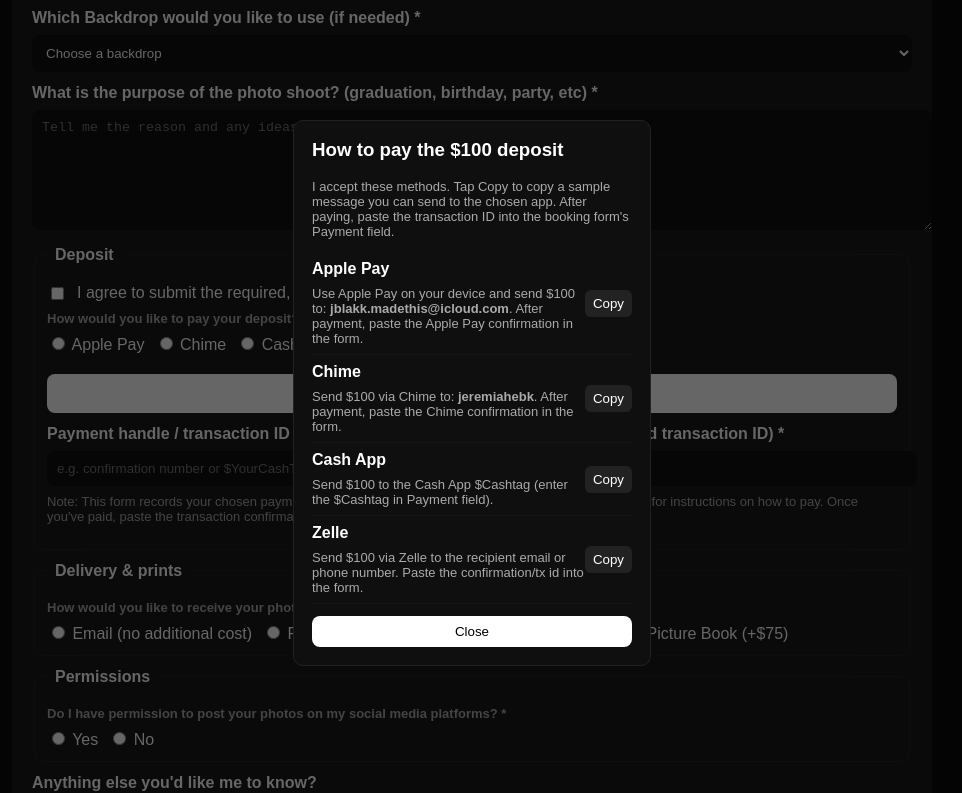
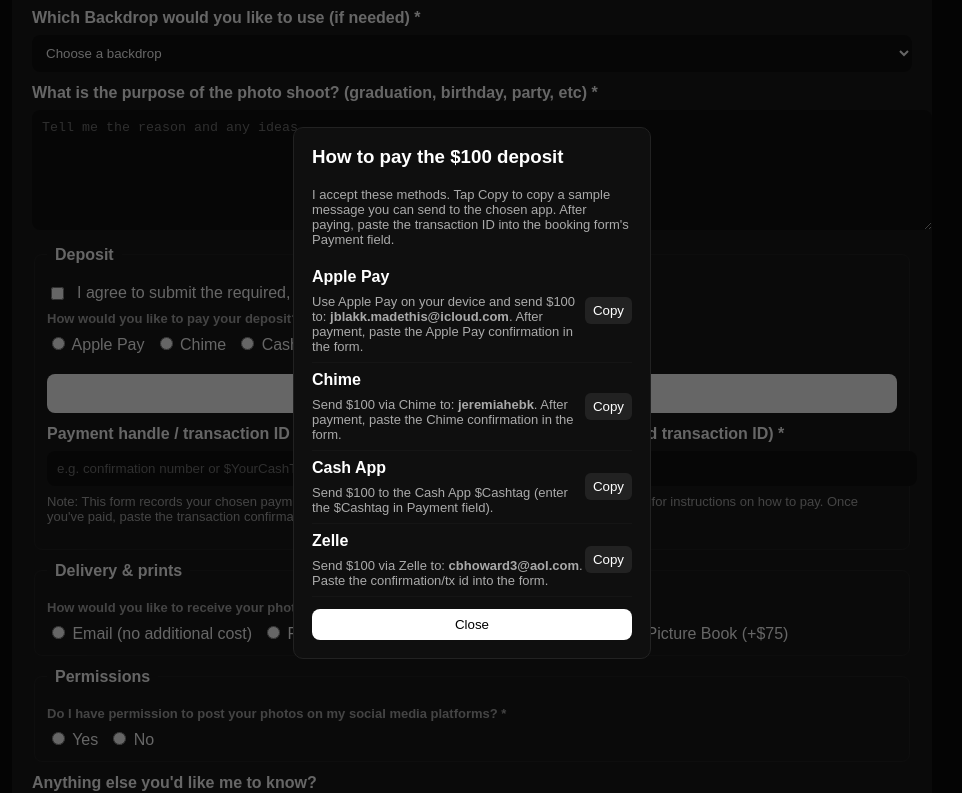
Before and after one commit to elijahmadethiss/Elijah.madethis, a plain HTML site: page index.html in a window 1280 px wide. Both pictures are taken after a click on the button "Pay $100 deposit". Shown: the part 976-1769 px from the top of the page, without its empty margins (168-1130 px from the left). Drawn offline with Linux system fonts and the light colour scheme.

Commit message:
Add Zelle handle (cbhoward3@aol.com) to payment modal and page

```diff
--- a/index.html
+++ b/index.html
@@ -218,6 +218,7 @@
       <p class="small">Deposits are non-refundable and secure your date. Final payment is due before or at the session. If you need an invoice or online payment link, request one in your message above.</p>
       <p class="small">Apple Pay: jblakk.madethis@icloud.com</p>
       <p class="small">Chime: jeremiahebk</p>
+      <p class="small">Zelle: cbhoward3@aol.com</p>
     </section>
   </main>
 
@@ -258,9 +259,9 @@
       <div class="method">
         <div>
           <strong>Zelle</strong>
-          <div class="small">Send $100 via Zelle to the recipient email or phone number. Paste the confirmation/tx id into the form.</div>
+          <div class="small">Send $100 via Zelle to: <strong>cbhoward3@aol.com</strong>. Paste the confirmation/tx id into the form.</div>
         </div>
-        <button class="copy-btn" data-copy="Zelle - Paid $100. Recipient: you@example.com">Copy</button>
+        <button class="copy-btn" data-copy="Zelle - Paid $100 to cbhoward3@aol.com">Copy</button>
       </div>
 
       <button class="close-btn" id="closeModal">Close</button>
```
